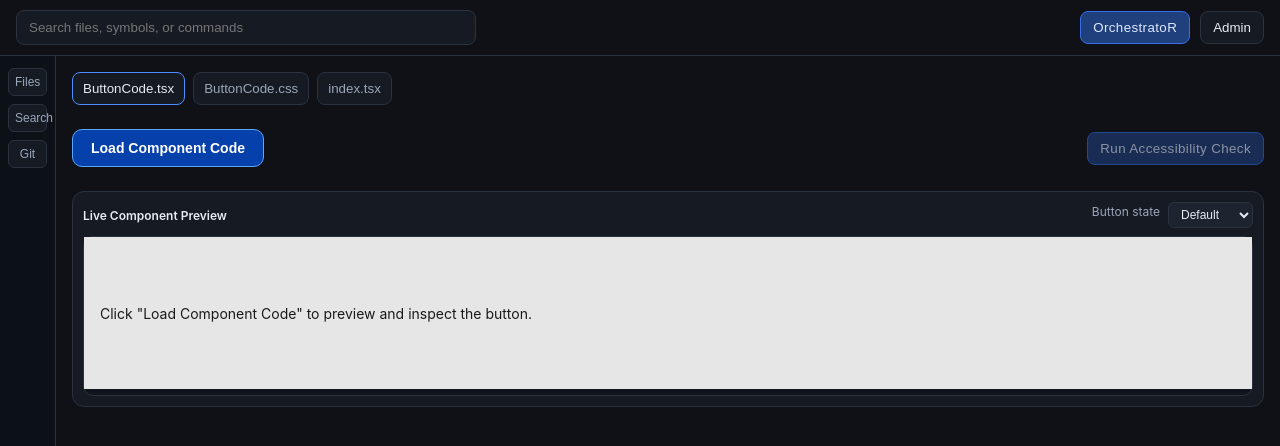
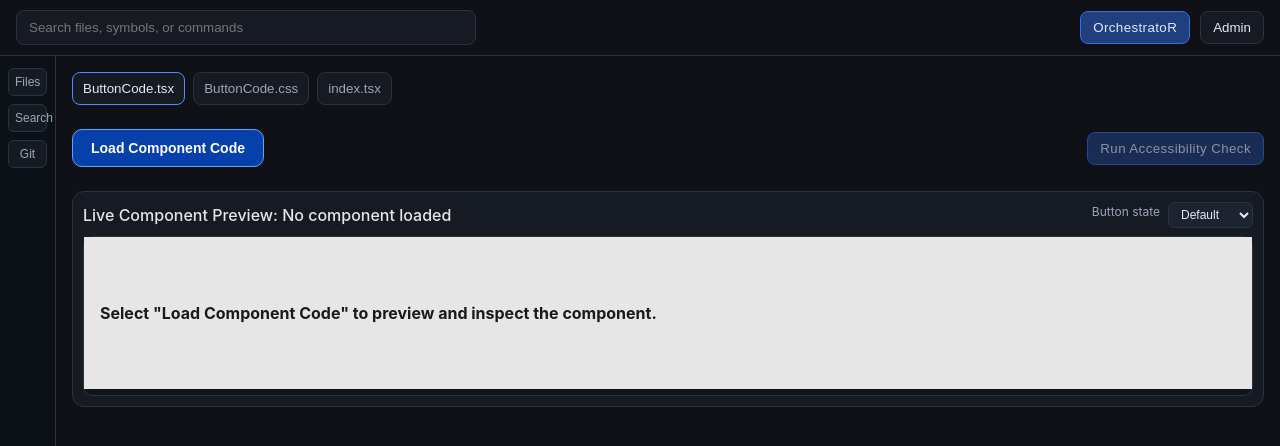
Before and after one commit to orchestratorlabs/orchestrator, a React (Vite) app: page / in a window 1280 px wide. Shown: the top 446 px of the page. Built offline with nearby package versions, Linux system fonts and the light colour scheme; a web font is replaced by a local one.

Commit message:
Update live preview title and empty state styling

```diff
--- a/src/App.tsx
+++ b/src/App.tsx
@@ -9,6 +9,7 @@ import type { EvaluationResult } from "./features/orchestrator/types/evaluation"
 export function App() {
   const { isPanelOpen, togglePanel } = useOrchestratorState();
   const [hasLoadedComponentCode, setHasLoadedComponentCode] = useState(false);
+  const [loadedComponentName, setLoadedComponentName] = useState<string | null>(null);
   const [reactCode, setReactCode] = useState("");
   const [cssCode, setCssCode] = useState("");
   const [isEvaluating, setIsEvaluating] = useState(false);
@@ -22,6 +23,7 @@ export function App() {
     setReactCode(SAMPLE_BUTTON_TSX);
     setCssCode(SAMPLE_BUTTON_CSS);
     setHasLoadedComponentCode(true);
+    setLoadedComponentName("Button");
     setSelectedFindingRuleId(null);
     setEvaluationResult(null);
     setEvaluationStateMessage("Component code loaded. Select a button state and run the accessibility check.");
@@ -64,6 +66,7 @@ export function App() {
           isEvaluating={isEvaluating}
           onReactCodeChange={setReactCode}
           onCssCodeChange={setCssCode}
+          loadedComponentName={loadedComponentName}
           onLoadSample={handleLoadSample}
           onEvaluate={handleEvaluate}
         />
--- a/src/features/workspace/LiveButtonPreview.tsx
+++ b/src/features/workspace/LiveButtonPreview.tsx
@@ -29,7 +29,8 @@ const PREVIEW_SHELL_CSS = `
   min-height: 120px;
   padding: 16px;
   color: #1a1a1a;
-  font-size: 14px;
+  font-size: 16px;
+  font-weight: 700;
   font-family: Inter, system-ui, sans-serif;
   display: flex;
   align-items: center;
@@ -117,7 +118,7 @@ function PreviewContent({
   if (!hasLoadedCode) {
     return (
       <div className="preview-empty">
-        Click "Load Component Code" to preview and inspect the button.
+        Select "Load Component Code" to preview and inspect the component.
       </div>
     );
   }
--- a/src/features/workspace/WorkspacePane.tsx
+++ b/src/features/workspace/WorkspacePane.tsx
@@ -87,6 +87,7 @@ interface WorkspacePaneProps {
   reactCode: string;
   cssCode: string;
   hasLoadedComponentCode: boolean;
+  loadedComponentName: string | null;
   evaluationResult: EvaluationResult | null;
   selectedFindingRuleId: string | null;
   isEvaluating: boolean;
@@ -401,6 +402,7 @@ export function WorkspacePane({
   reactCode,
   cssCode,
   hasLoadedComponentCode,
+  loadedComponentName,
   evaluationResult,
   selectedFindingRuleId,
   isEvaluating,
@@ -471,7 +473,9 @@ export function WorkspacePane({
 
       <section className="editor-block preview-block">
         <div className="preview-header">
-          <p className="preview-title">Live Component Preview</p>
+          <p className="preview-title">
+            Live Component Preview: {loadedComponentName ?? "No component loaded"}
+          </p>
           <div className="preview-state-control">
             <label htmlFor="button-state-select" className="preview-state-label">
               Button state
--- a/src/styles.css
+++ b/src/styles.css
@@ -204,9 +204,9 @@ body {
 
 .preview-title {
   margin: 0;
-  color: var(--text);
-  font-size: 12px;
-  font-weight: 600;
+  color: #E6E6E6;
+  font-size: 16px;
+  font-weight: 500;
 }
 
 .preview-state-control {
```
